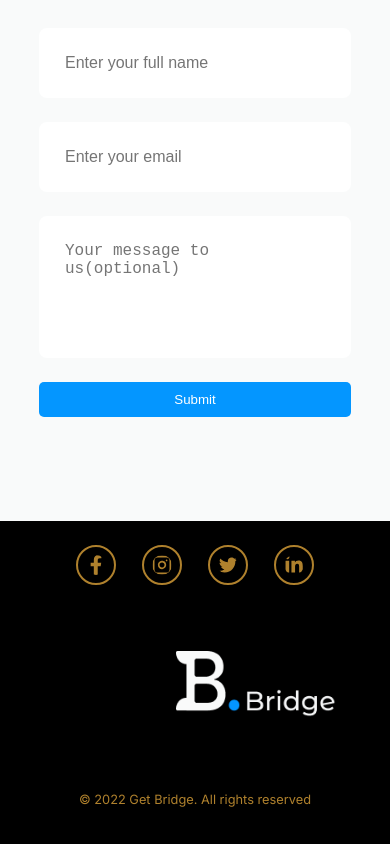
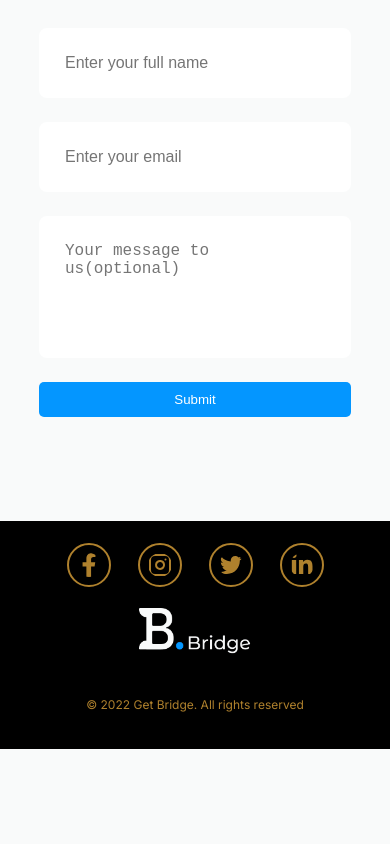
Before and after one commit to Prospertech-github/bridge-landing-page, a React (Create React App) app: page / in a window 390 px wide. Shown: the part 2947-3791 px from the top of the page. After the commit the page ends 3696 px from the top, so only its background shows below. Built offline with nearby package versions, Linux system fonts and the light colour scheme.

Commit message:
FIX: Fixed Footer for Tablet Mode

```diff
--- a/src/components/Footer/Footer.css
+++ b/src/components/Footer/Footer.css
@@ -7,42 +7,31 @@ footer {
 	display: flex;
 	justify-content: space-around;
 }
-
 .footer__logo {
 	font-size: 2rem;
 	width: 10rem;
-	margin-left: 9rem;
 	color: white;
 }
 .footer__logo img {
 	width: 7rem;
 }
-
 .footer__socials {
 	display: flex;
 	justify-content: center;
-	/* align-items: center; */
-	/* justify-content: start; */
 	gap: 1rem;
 	height: fit-content;
-	/* width: 100%; */
 	height: fit-content;
 	margin-top: -1rem;
 	padding: 0.5rem 1rem;
-	/* place-items: center; */
-	/* padding-left: 3rem; */
-	/* border: 1px solid red; */
-	/* margin-left: 4rem; */
 }
 .footer__copyright {
-	/* margin-bottom: 1rem; */
 	color: #af812d;
 }
 .footer__copyright small {
-	font-size: 0.8rem;
+	font-size: 16px;
 	text-align: center;
 }
-.footer-icon{
+.footer-icon {
 	border: 2px solid #af812d;
 	border-radius: 50%;
 	padding: 1rem;
@@ -50,7 +39,7 @@ footer {
 	width: 100%;
 	height: 100%;
 }
-.footer__socials a{
+.footer__socials a {
 	color: #af812d;
 	width: 3.5rem;
 	height: 3.5rem;
@@ -65,14 +54,14 @@ footer {
 	.footer__logo {
 		margin-left: 5rem;
 	}
-  .footer__socials{
+	.footer__socials {
 		width: 100%;
 	}
-  .footer__socials a{
+	.footer__socials a {
 		width: 50px;
 		height: 50px;
 	}
-  .footer-icon{
+	.footer-icon {
 		font-size: 24px;
 		text-align: center;
 		margin: auto;
@@ -82,60 +71,33 @@ footer {
 	}
 }
 
-
 @media screen and (max-width: 800px) {
 	footer {
-		display: flex;
-		flex-direction: column;
-		gap: 3rem;
+		padding: 2rem 1rem;
+		align-items: center;
+		gap: 1rem;
 	}
 	.footer__logo {
-		/* margin-left: 5rem; */
-		font-size: 2rem;
-	width: 10rem;
-	margin-left: 9rem;
-	color: white;
+		margin-left: 0rem;
 	}
-	.footer__logo img {
-	width: 100%;
+	.footer__socials a {
+		width: 55px;
+		height: 55px;
+		display: flex;
+		align-items: center;
 	}
-  .footer__socials{
-    width: 100%;
+	.footer__copyright small {
+		font-size: 12px;
+		text-align: center;
 	}
-  .footer__socials a{
-    width: 50px;
-    height: 50px;
-  }
-  .footer-icon{
+	.footer-icon {
 		font-size: 24px;
 		text-align: center;
-    margin: auto;
 		padding: 0.5rem;
 		height: 80%;
 		width: 80%;
 	}
+	.footer__socials {
+		padding: 0;
 	}
-
-
-/* .footer__socials a {
-	width: 3.5rem;
-	height: 3.5rem;
-	border: 1px solid #af812d;
-	border-radius: 50%;
-	color: #af812d;
-	padding: 0.8rem;
-} */
-/* .footer__socials a:hover {
-	color: #0496ff;
-	border: 1px solid #0496ff;
-} */
-
-/* @media screen and (max-width: 1024px) {
-	.footer__socials {
-		/* margin-left: -2rem;
-		border: 2px solid white;
 }
-	.footer__logo {
-		margin-left: 7rem;
-	}
-} */
```
Lines whose indentation alone changed are shown as unchanged.
